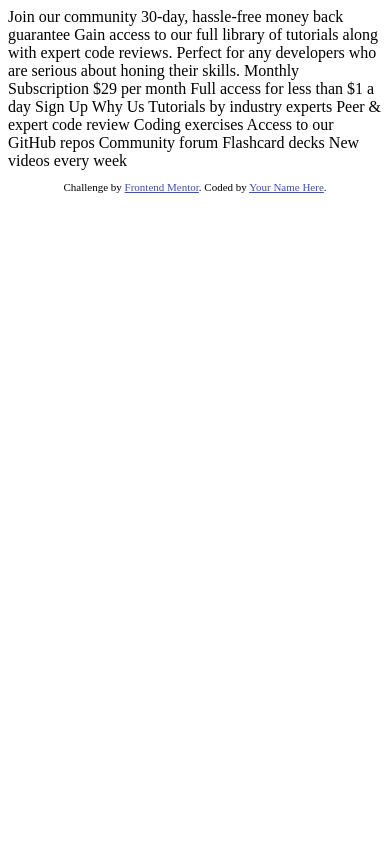
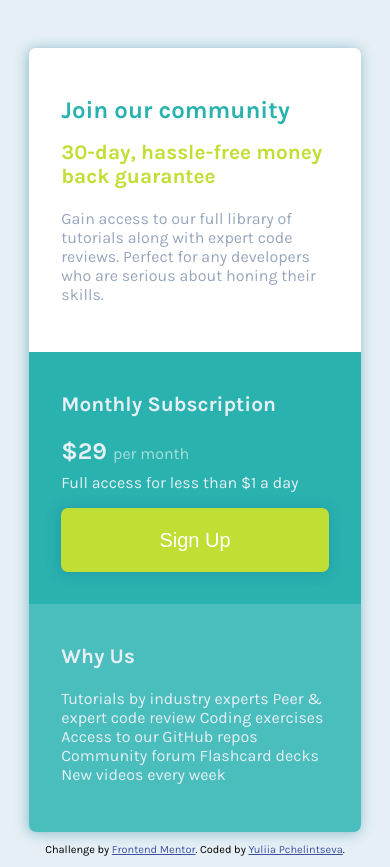
Before and after one commit to yuliia-p/Single-price-grid-component, a website: page index.html in a window 390 px wide. Before the commit the page ends 844 px from the top, so only its background shows below. Drawn offline with Linux system fonts and the light colour scheme.

Commit message:
mobile view

```diff
--- a/css/styles.css
+++ b/css/styles.css
@@ -0,0 +1,81 @@
+@import "https://fonts.googleapis.com/css2?family=Karla:wght@400;700&display=swap";
+
+body {
+  font-family: Karla, sans-serif;
+  background-color: hsl(204deg, 43%, 93%);
+}
+
+h1 {
+  font-size: 1.5rem;
+}
+
+h3 {
+  font-size: 1.3rem;
+  margin-top: 0.5rem;
+}
+
+.container {
+  width: 85%;
+  margin: auto;
+  margin-top: 3rem;
+  box-shadow: -1px 1px 13px 0 rgba(17, 119, 153, 0.43);
+  border-radius: 7px;
+}
+
+div.white-bg {
+  background-color: white;
+  border-top-right-radius: 7px;
+  border-top-left-radius: 7px;
+  padding: 2rem;
+}
+
+div.white-bg h1 {
+  color: hsl(179deg, 62%, 43%);
+}
+
+div.white-bg h3 {
+  color: hsl(71deg, 73%, 54%);
+}
+
+div.white-bg p {
+  color: hsl(218deg, 22%, 67%);
+}
+
+div.cyan-bg {
+  background-color: hsl(179deg, 62%, 43%);
+  color: #e5eff5;
+  padding: 2rem;
+}
+
+div.cyan-bg span {
+  font-size: 1rem;
+  font-weight: 100;
+  color: rgba(255, 255, 255, 0.584);
+}
+
+div.cyan-bg h1 {
+  margin-bottom: 0.5rem;
+}
+
+div.cyan-bg p {
+  margin-top: 0;
+}
+
+div.cyan-bg button {
+  padding: 1.3rem;
+  width: 100%;
+  color: white;
+  font-size: 1.25rem;
+  background-color: hsl(71deg, 73%, 54%);
+  box-shadow: -1px 1px 13px 0 rgba(17, 119, 153, 0.43);
+  border: none;
+  border-radius: 7px;
+}
+
+div.cyan-light-bg {
+  background-color: rgba(74, 189, 189, 255);
+  color: #e5eff5;
+  padding: 2rem;
+  border-bottom-right-radius: 7px;
+  border-bottom-left-radius: 7px;
+}
--- a/index.html
+++ b/index.html
@@ -3,7 +3,9 @@
 <head>
   <meta charset="UTF-8">
   <meta name="viewport" content="width=device-width, initial-scale=1.0"> <!-- displays site properly based on user's device -->
-
+  <link rel="stylesheet" href="./css/styles.css">
+  <link rel="stylesheet" href="./css/reset.css">
+  <link rel="stylesheet" href="./css/layout.css">
   <link rel="icon" type="image/png" sizes="32x32" href="./images/favicon-32x32.png">
 
   <title>Frontend Mentor | Single Price Grid Component</title>
@@ -15,35 +17,36 @@
   </style>
 </head>
 <body>
-  Join our community
-
-  30-day, hassle-free money back guarantee
-
-  Gain access to our full library of tutorials along with expert code reviews.
-  Perfect for any developers who are serious about honing their skills.
-
-  Monthly Subscription
-
-  &dollar;29 per month
-
-  Full access for less than &dollar;1 a day
-
-  Sign Up
-
-  Why Us
-
-  Tutorials by industry experts
-  Peer &amp; expert code review
-  Coding exercises
-  Access to our GitHub repos
-  Community forum
-  Flashcard decks
-  New videos every week
-
+  <div class="container">
+    <div class="row white-bg">
+      <h1>Join our community</h1>
+      <h3>30-day, hassle-free money back guarantee</h3>
+      <p>Gain access to our full library of tutorials along with expert code reviews.
+      Perfect for any developers who are serious about honing their skills.</p>
+    </div>
+    <div class="row">
+      <div class="column-half cyan-bg">
+        <h3>Monthly Subscription</h3>
+        <h1>&dollar;29 <span>per month</span></h1>
+        <p>Full access for less than &dollar;1 a day</p>
+        <button>Sign Up</button>
+      </div>
+      <div class="column-half cyan-light-bg">
+        <h3>Why Us</h3>
+        <p>Tutorials by industry experts
+        Peer &amp; expert code review
+        Coding exercises
+        Access to our GitHub repos
+        Community forum
+        Flashcard decks
+        New videos every week</p>
+      </div>
+    </div>
+  </div>
   <footer>
     <p class="attribution">
       Challenge by <a href="https://www.frontendmentor.io?ref=challenge" target="_blank">Frontend Mentor</a>.
-      Coded by <a href="#">Your Name Here</a>.
+      Coded by <a href="https://github.com/yuliia-p">Yuliia Pchelintseva</a>.
     </p>
   </footer>
 </body>
```
